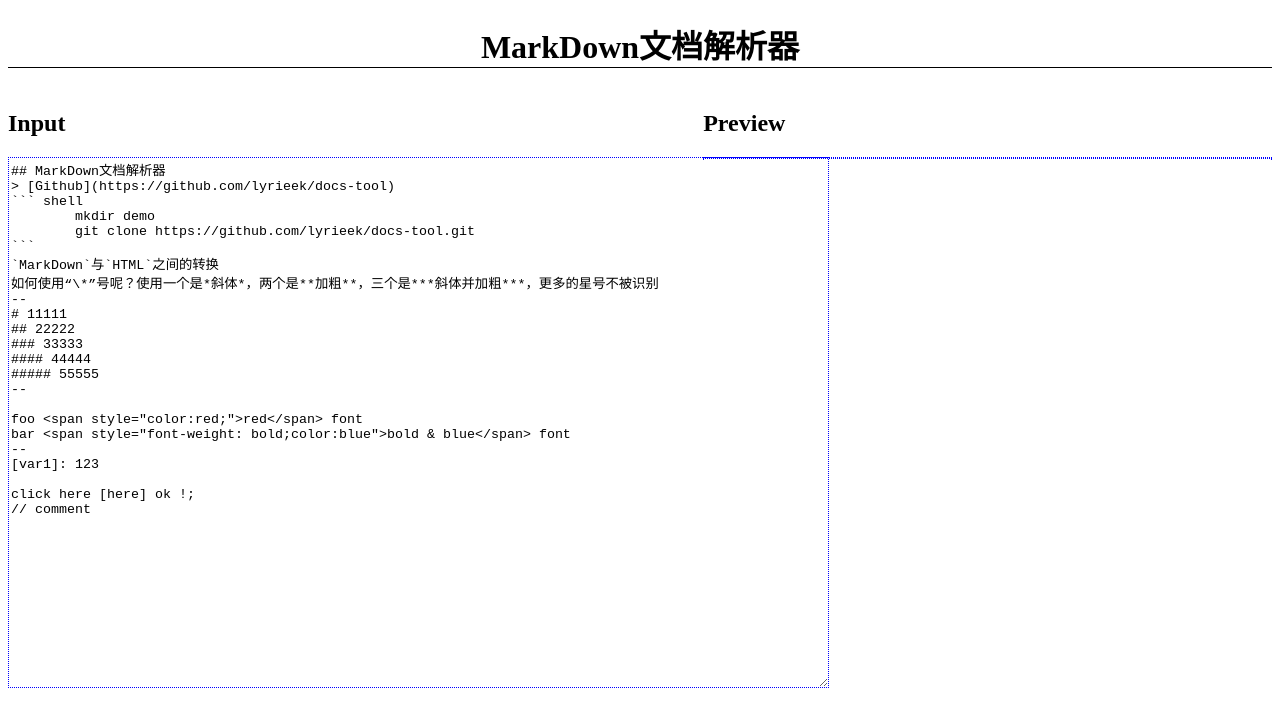
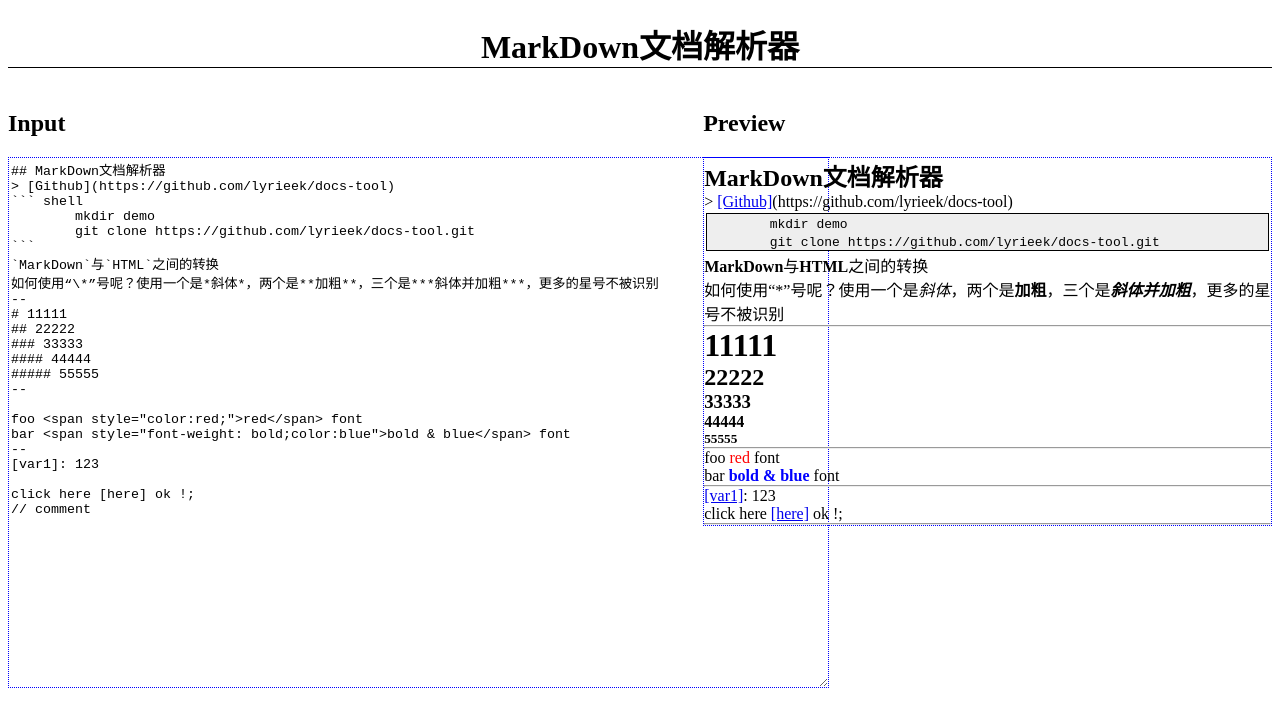
Before and after one commit to lyrieek/docs-tool, a website: page demo.html in a window 1280 px wide. Drawn offline with Linux system fonts and the light colour scheme.

Commit message:
fix link error

```diff
--- a/demo.html
+++ b/demo.html
@@ -3,7 +3,7 @@
 
 <head>
 	<title>Doc-Tool Test</title>
-	<script type="text/javascript" src="./lib/docs-tool.js"></script>
+	<script type="text/javascript" src="./lib/docs-tool.min.js"></script>
 	<script type="text/javascript">
 		window.onload = function() {
 			const mdInput = document.getElementById("mdInput");
```
Also changed, not shown: src/index.js (line endings or trailing spaces).
